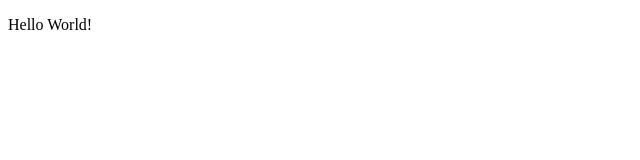
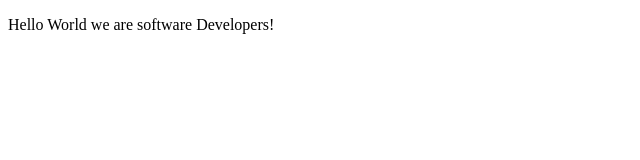
Before and after one commit to jorge3004/Peter-Jorge, a plain HTML site: page index.html in a window 1280 px wide. Shown: the whole page, without its empty margins (0-640 px from the left). Drawn offline with Linux system fonts and the light colour scheme.

Commit message:
Jorge's commit

```diff
--- a/index.html
+++ b/index.html
@@ -1,5 +1,6 @@
 <!DOCTYPE html>
 <html lang="en">
+
 <head>
   <meta charset="UTF-8">
   <title>Fork Me! FCC: Test Suite Template</title>
@@ -21,7 +22,8 @@
     - The freeCodeCamp Team
 
     -->
-    <p>Hello World!</p>
-    <script  src="js/index.js"></script>
+  <p>Hello World we are software Developers!</p>
+  <script src="js/index.js"></script>
 </body>
+
 </html>
```
Lines whose indentation alone changed are shown as unchanged.
